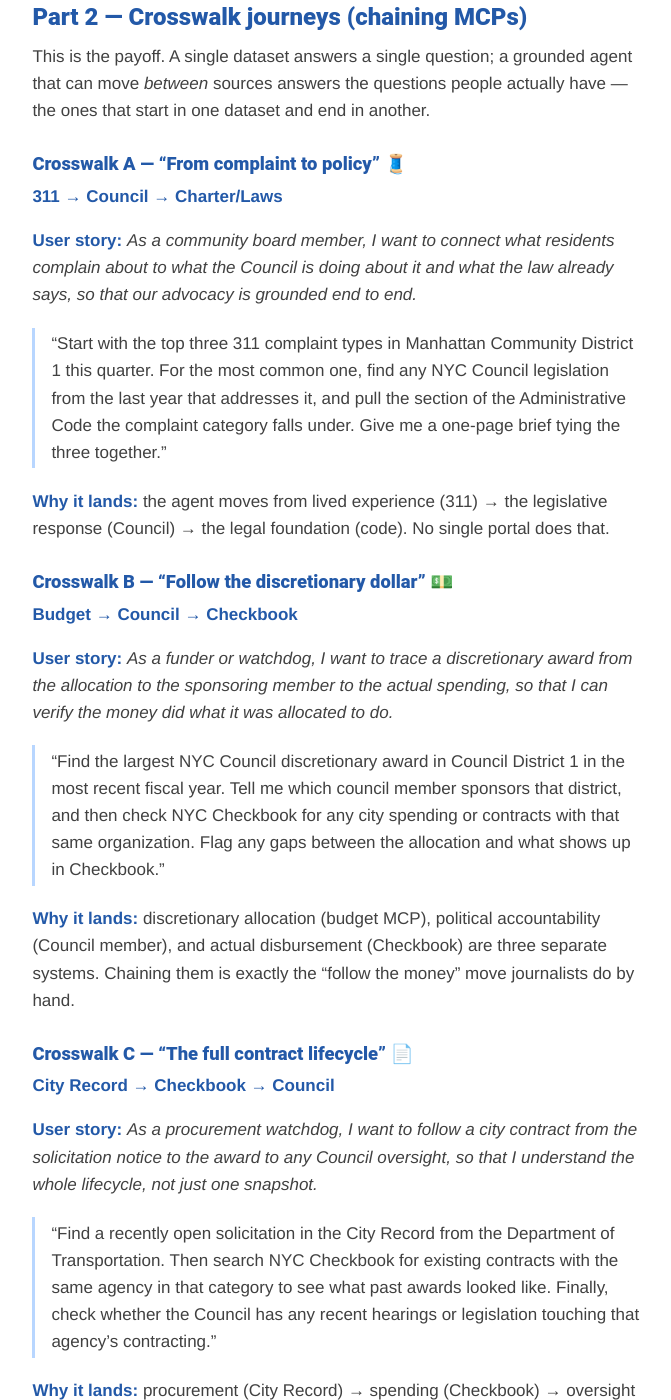
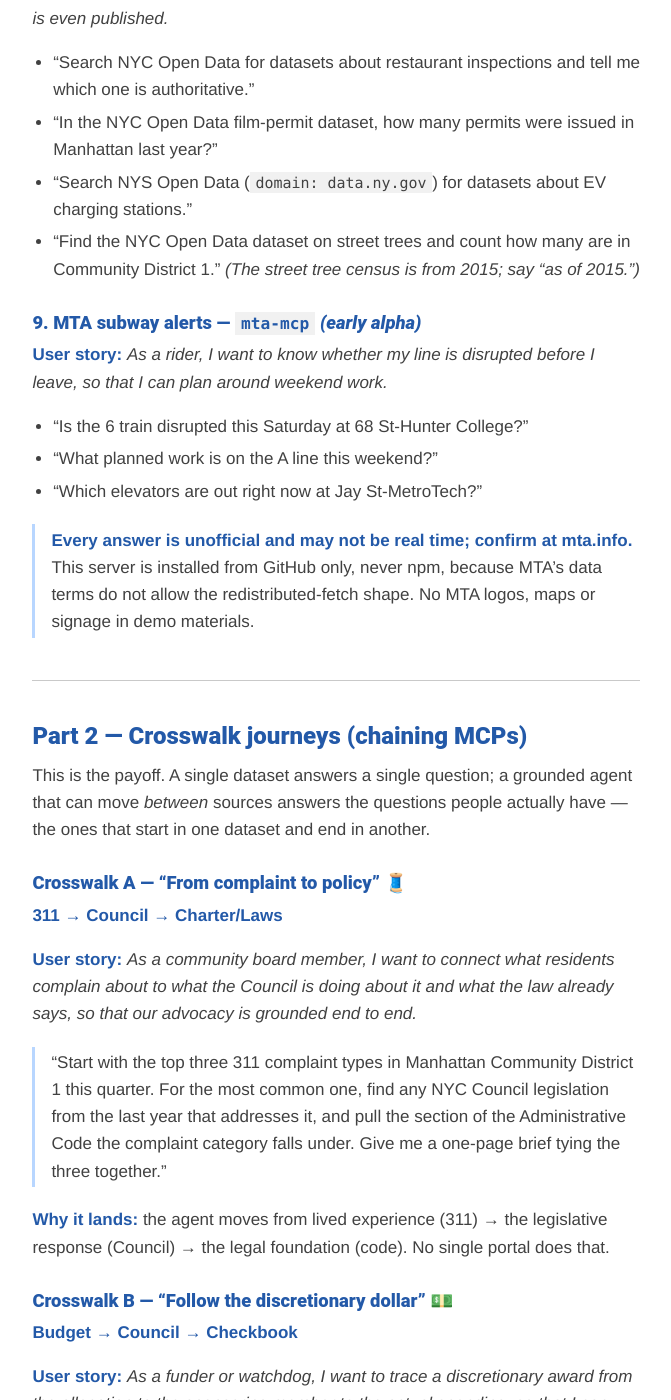
Before and after one commit to BetaNYC/grounding-ai-with-ny-open-data, a Jekyll site: the page built from guides/user-journeys.md, in a window 1280 px wide and 1400 px high, scrolled down 4772 px. Shown: the whole window, without its empty margins (118-789 px from the left). Built offline with Jekyll 4.4.1, drawn with Linux system fonts in a browser that asks for light colours; our own code applies the rules of GitHub Pages for plain Markdown files; some of the changed text lies outside the part shown.

Commit message:
User journeys: check every prompt against today's MCP tools, add MTA (#23)
- Add the MTA subway-alerts MCP (early alpha, unofficial) to the sources
  table and as section 9, with the card prompt and the mta.info caveat.
- Council: members are looked up by name, not district; committee
  membership comes from the committee lookup.
- NYS: no address-to-district lookup; ask by district number. Chairs come
  from the committee, not the member.
- Discretionary funding: awards are searched by Council Member, not
  district (Crosswalks B and E rephrased). Coverage note: FY2010 absent,
  New-York-City-Budget #59 open, capital district filter limited to
  workbook years.
- Street tree census labeled as 2015 data.
- Page leaves DRAFT; header says prompts were checked against tool
  definitions, not run live.

Co-authored-by: Claude Opus 5.5 <noreply@anthropic.com>

```diff
--- a/guides/user-journeys.md
+++ b/guides/user-journeys.md
@@ -1,10 +1,11 @@
 ---
-status: DRAFT
+status: published
+updated: 2026-10-23
 ---
 
 # User journeys and sample prompts
 
-> **DRAFT.** First pass, 2026-07-16. These are illustrative prompts to demonstrate what each BetaNYC MCP (and the general Socrata catalog) can do, plus "crosswalk" journeys that chain several together. Prompts are written for a person talking to an AI agent that has these MCPs connected — they are starting points, not guaranteed exact outputs. Always verify answers against the linked official source.
+> First written 2026-07-16. **Last revised 2026-10-23:** every prompt was checked against the tools each MCP exposes today, and the MTA subway-alerts MCP was added. The prompts were checked against what each tool accepts, not run live. These are illustrative prompts to demonstrate what each BetaNYC MCP (and the general Socrata catalog) can do, plus "crosswalk" journeys that chain several together. Prompts are written for a person talking to an AI agent that has these MCPs connected — they are starting points, not guaranteed exact outputs. Always verify answers against the linked official source.
 
 This is the one place that captures the **broader user journey**: how a New Yorker — a resident, a community board member, a journalist, a nonprofit — moves from a plain-language question to an answer grounded in the actual public record.
 
@@ -31,6 +32,7 @@ For which source actually holds which data, see [`when-to-use-which-portal.md`](
 | 6 | **NYC Charter, Laws & Rules** | `nyc-charter-laws-rules` | Charter, Administrative Code, Rules of the City of New York (legal text) |
 | 7 | **NYS Open Legislation** | `nys-openlegislation-mcp` | State bills, laws, members, committees, calendars, transcripts |
 | 8 | **NY Open Data (general)** | `socrata` | Everything else the city or state publishes as a dataset |
+| 9 | **MTA subway alerts** *(early alpha)* | `mta-mcp` | Subway service alerts and elevator/escalator outages. Unofficial; installed from GitHub, not npm |
 
 > **A note on grounding.** Every prompt below is answerable *because* the agent is connected to a real source. Ask the same questions of an ungrounded chatbot and it will confidently guess — wrong bill numbers, invented dollar figures, stale council members. The whole point of this repo is that these answers come from the public record, not the model's memory. When you demo, it's worth pulling up the underlying source once to show the number is real.
 
@@ -53,7 +55,7 @@ For which source actually holds which data, see [`when-to-use-which-portal.md`](
 **User story:** *As a community board member, I want to track legislation before the Council that affects my district, so that we can weigh in before it passes, not after.*
 
 - "List legislation introduced in the NYC Council in the last 60 days about short-term rentals."
-- "Who represents Council District 1, and which committees do they sit on?"
+- "Look up Council Member [name] and give me their contact details. Then show me who sits on the Committee on [topic]."
 - "Pull the full history and current status of Intro [number] — who sponsored it and where is it in the process?"
 - "What hearings does the Council have coming up, and which committees are holding them?"
 
@@ -74,6 +76,8 @@ For which source actually holds which data, see [`when-to-use-which-portal.md`](
 - "Search discretionary awards to [organization name] across all available fiscal years."
 - "Which Council-funded capital projects are in Council District [NN] this fiscal year?"
 - "List the fiscal years covered by the discretionary funding data, then compare the latest Council capital list with OMB's adopted capital budget."
+
+> **Coverage note (checked 2026-10-23):** discretionary awards are searched by Council Member name, organization, EIN, ZIP, agency or program, not by council district. The disclosure covers FY2009 and FY2011–FY2027 (FY2010 is not included), and BetaNYC/New-York-City-Budget issue #59 tracks about 29,000 FY2015–FY2020 Schedule C awards the parser does not yet read, so do not describe the results as complete. Capital projects can be filtered by district only for FY2015–FY2017, FY2026 and FY2027.
 
 ### 5. NYC City Record — `nyc-record-mcp`
 
@@ -99,7 +103,7 @@ For which source actually holds which data, see [`when-to-use-which-portal.md`](
 
 - "Search NYS bills from the current session about tenant protections."
 - "What's the status and vote history of State bill [S/A number]?"
-- "Who are my State Senate and Assembly members, and what committees do they chair?"
+- "Who represents State Senate District 59? Then tell me who chairs the Senate Committee on [topic]."
 - "Find the section of NYS law governing [topic] and summarize it."
 
 ### 8. NY Open Data (general catalog) — `socrata`
@@ -109,7 +113,17 @@ For which source actually holds which data, see [`when-to-use-which-portal.md`](
 - "Search NYC Open Data for datasets about restaurant inspections and tell me which one is authoritative."
 - "In the NYC Open Data film-permit dataset, how many permits were issued in Manhattan last year?"
 - "Search NYS Open Data (`domain: data.ny.gov`) for datasets about EV charging stations."
-- "Find the NYC Open Data dataset on street trees and count how many are in Community District 1."
+- "Find the NYC Open Data dataset on street trees and count how many are in Community District 1." *(The street tree census is from 2015; say "as of 2015.")*
+
+### 9. MTA subway alerts — `mta-mcp` *(early alpha)*
+
+**User story:** *As a rider, I want to know whether my line is disrupted before I leave, so that I can plan around weekend work.*
+
+- "Is the 6 train disrupted this Saturday at 68 St-Hunter College?"
+- "What planned work is on the A line this weekend?"
+- "Which elevators are out right now at Jay St-MetroTech?"
+
+> **Every answer is unofficial and may not be real time; confirm at mta.info.** This server is installed from GitHub only, never npm, because MTA's data terms do not allow the redistributed-fetch shape. No MTA logos, maps or signage in demo materials.
 
 ---
 
@@ -131,9 +145,9 @@ This is the payoff. A single dataset answers a single question; a grounded agent
 
 **User story:** *As a funder or watchdog, I want to trace a discretionary award from the allocation to the sponsoring member to the actual spending, so that I can verify the money did what it was allocated to do.*
 
-> "Find the largest NYC Council discretionary award in Council District 1 in the most recent fiscal year. Tell me which council member sponsors that district, and then check NYC Checkbook for any city spending or contracts with that same organization. Flag any gaps between the allocation and what shows up in Checkbook."
+> "Find the largest NYC Council discretionary award from Council Member [name] in the most recent fiscal year. Tell me which district that member represents, and then check NYC Checkbook for any city spending or contracts with that same organization. Flag any gaps between the allocation and what shows up in Checkbook."
 
-**Why it lands:** discretionary allocation (budget MCP), political accountability (Council member), and actual disbursement (Checkbook) are three separate systems. Chaining them is exactly the "follow the money" move journalists do by hand.
+**Why it lands:** discretionary allocation (budget MCP), political accountability (Council Member), and actual disbursement (Checkbook) are three separate systems. Chaining them is exactly the "follow the money" move journalists do by hand.
 
 ### Crosswalk C — "The full contract lifecycle" 📄
 **City Record → Checkbook → Council**
@@ -158,7 +172,7 @@ This is the payoff. A single dataset answers a single question; a grounded agent
 
 **User story:** *As a resident preparing to testify, I want a tight, sourced case in fifteen minutes, so that I can walk into a hearing with real numbers instead of a hunch.*
 
-> "I'm testifying about street-tree maintenance in Community District 1. Find the NYC Open Data street-tree dataset and count the trees in the district and their health status, pull recent 311 complaints about tree conditions or dead trees there, and check whether any Council discretionary funding went to parks or greening in that district. Draft three minutes of testimony with every number sourced."
+> "I'm testifying about street-tree maintenance in Community District 1. Find the NYC Open Data street-tree dataset and count the trees in the district and their health status, pull recent 311 complaints about tree conditions or dead trees there, and check whether the Council Member whose district covers it directed any discretionary funding to parks or greening. Draft three minutes of testimony with every number sourced."
 
 **Why it lands:** it turns three disconnected public sources into a single, citable argument — and every figure traces back to an official record, which is the whole grounding thesis.
 
```
Also changed, not shown: README.md.
